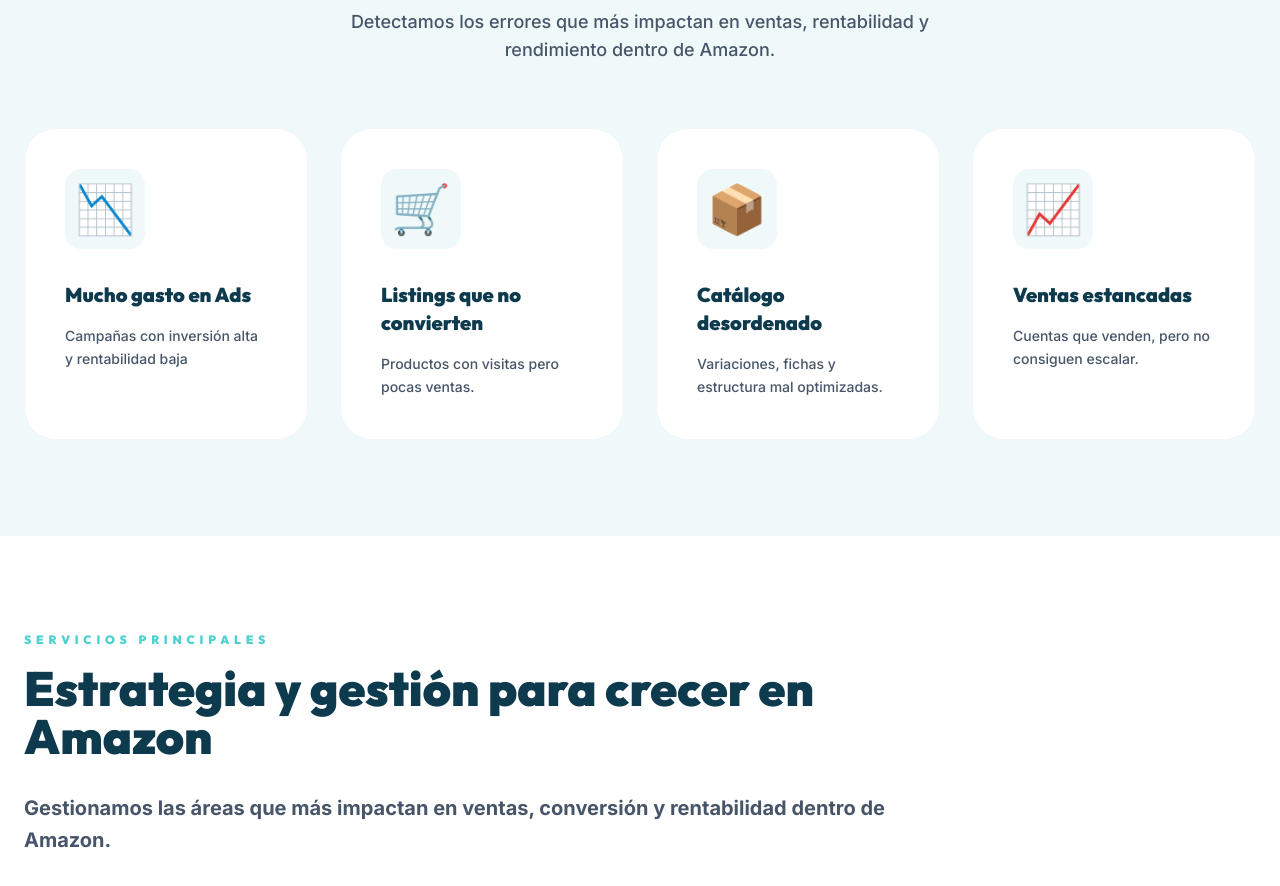
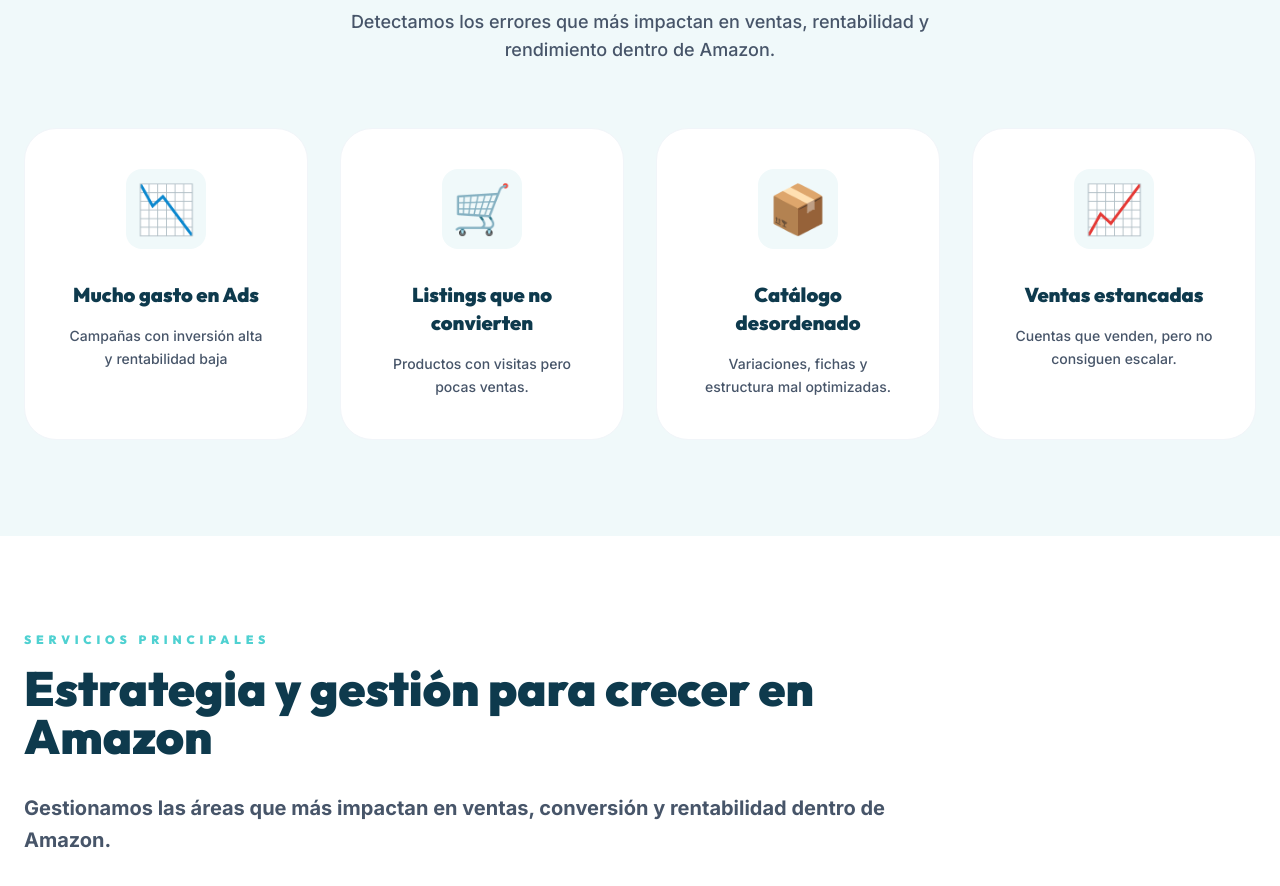
Before and after one commit to scg1004-lab/ecomavanza, a React (Vite) app: page / in a window 1280 px wide. Shown: the part 1040-1926 px from the top of the page. Built offline with nearby package versions, Linux system fonts and the light colour scheme.

Commit message:
Add files via upload

```diff
--- a/components/PainPoints.tsx
+++ b/components/PainPoints.tsx
@@ -38,7 +38,7 @@ const PainPoints: React.FC = () => {
 
         <div className="grid md:grid-cols-2 lg:grid-cols-4 gap-8">
           {points.map((p, idx) => (
-            <div key={idx} className="p-10 bg-white rounded-[2rem] hover:shadow-2xl transition-all duration-300 border border-slate-100 group hover:-translate-y-2">
+            <div key={idx} className="p-10 bg-white rounded-[2rem] hover:shadow-2xl transition-all duration-300 border border-slate-100 group hover:-translate-y-2 text-center flex flex-col items-center">
               <div className="text-5xl mb-8 bg-[#f0f9fa] w-20 h-20 rounded-2xl flex items-center justify-center group-hover:bg-[#4fd1d1]/10 transition-colors">{p.icon}</div>
               <h4 className="text-xl font-black text-[#0e3a4d] mb-4">{p.title}</h4>
               <p className="text-slate-600 leading-relaxed text-sm font-medium">{p.desc}</p>
```
